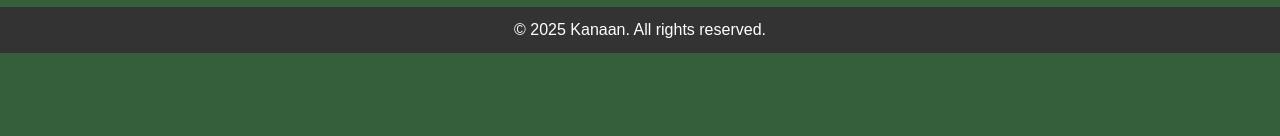
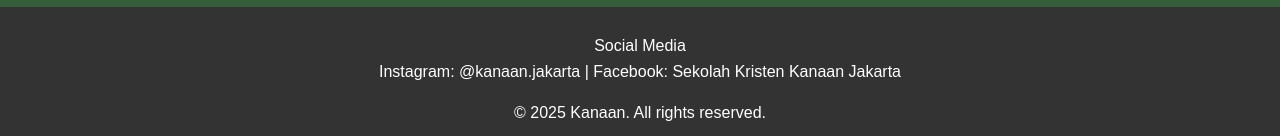
Before and after one commit to adhdprojectkanaan5/adhdprojectkanaan5, a plain HTML site: page gameadhd.html in a window 1280 px wide. Shown: the part 793-929 px from the top of the page. Before the commit the page ends 846 px from the top, so only its background shows below. Drawn offline with Linux system fonts and the light colour scheme.

Commit message:
Update gameadhd.html

```diff
--- a/gameadhd.html
+++ b/gameadhd.html
@@ -2,6 +2,8 @@
 <!DOCTYPE html>
 <html>
 <head>
+   <meta charset="UTF-8">
+    <meta name="viewport" content="width=device-width, initial-scale=1.0">
 <title>CARD MEMORIZING AND PAIRING GAME </title>
 <style>
 body {
@@ -184,6 +186,8 @@ for (let i = 0; i < kartu.length; i++) {
 </script>
 
 <footer>
+  <p>Social Media <br>
+    Instagram: @kanaan.jakarta | Facebook: Sekolah Kristen Kanaan Jakarta</p>
   &copy; 2025 Kanaan. All rights reserved.
 </footer>
 
```
